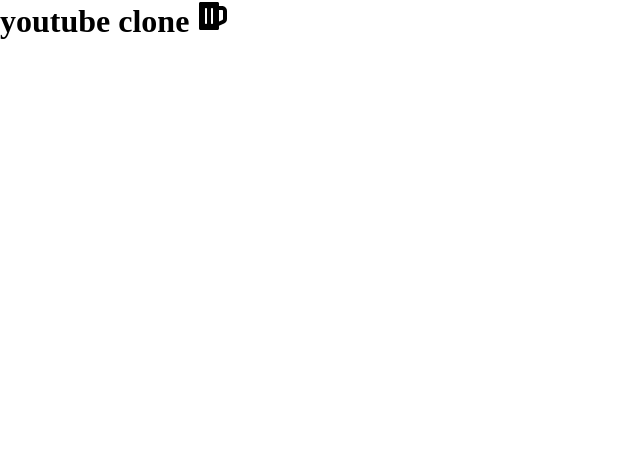
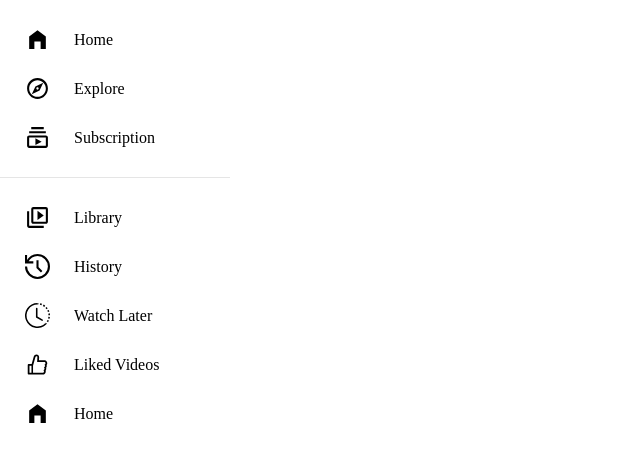
Before and after one commit to gracebir/youtubr-clone, a Next.js app: page / in a window 1280 px wide. Shown: the top 462 px of the page, without its empty margins (0-640 px from the left). Built offline with nearby package versions, Linux system fonts and the light colour scheme.

Commit message:
fix the globalstyle import issue

```diff
--- a/package.json
+++ b/package.json
@@ -10,8 +10,8 @@
   },
   "dependencies": {
     "next": "12.1.4",
-    "react": "18.0.0",
-    "react-dom": "18.0.0",
+    "react": "17.0.0",
+    "react-dom": "17.0.0",
     "react-icons": "^4.3.1",
     "styled-components": "^5.3.5"
   },
--- a/src/components/sidebar/SidebarButton.tsx
+++ b/src/components/sidebar/SidebarButton.tsx
@@ -1,25 +1,30 @@
 import React from 'react'
 import styled from 'styled-components'
 
-type sideButtonProps = {
-    label: string;
+export type sideButtonProps = {
+    title: string;
     Icon: any;
 }
 
 const ButtonWrapper = styled.div`
     display: flex;
     align-items: center;
-    margin: 12px 25px;
+    padding: 12px 25px;
+    gap: 1.5em;
+    &:hover{
+      background: #e5e5e5;
+      cursor: pointer;
+    }
 `;
 
 function SidebarButton({
-    label,
+    title,
     Icon
 }: sideButtonProps) {
   return (
     <ButtonWrapper>
-      <Icon/>
-      <span>{label}</span>
+      <Icon size={25}/>
+      <span>{title}</span>
     </ButtonWrapper>
   )
 }
--- a/src/components/sidebar/dummyData.ts
+++ b/src/components/sidebar/dummyData.ts
@@ -22,10 +22,6 @@
         Icon: MdOutlineSubscriptions
     },
     {
-        title: 'Trending',
-        Icon: ''
-    },
-    {
         title: 'Library',
         Icon: MdOutlineVideoLibrary
     },
--- a/src/components/sidebar/index.tsx
+++ b/src/components/sidebar/index.tsx
@@ -1,7 +1,15 @@
 import React from 'react'
 import styled from 'styled-components'
-import SidebarButton from './SidebarButton';
-import { sidebarData } from './dummyData';
+import SidebarButton, { sideButtonProps } from './SidebarButton';
+import {
+  MdHomeFilled,
+  MdOutlineExplore,
+  MdOutlineVideoLibrary,
+  MdOutlineSubscriptions
+} from 'react-icons/md'
+import {GrHistory} from 'react-icons/gr'
+import {BsClockHistory} from 'react-icons/bs'
+import {AiOutlineLike} from 'react-icons/ai'
 
 const SidebarWrapper = styled.div`
     height: 100%;
@@ -17,27 +25,52 @@
     margin: 15px 0;
 `;
 
+const Hr = styled.hr`
+  height: 1px;
+  background-color: #e5e5e5;
+  border: none;
+`
+
 function Sidebar() {
   return (
     <SidebarWrapper>
       <SidebarCategory>
-          {sidebarData.splice(0,3)
-          .map((data, i:number)=>(
-              <SidebarButton
-              key={i}
-              label={data.title}
-              Icon={data.Icon}/>
-          ))}
+      <SidebarButton
+      title='Home'
+      Icon={MdHomeFilled}
+      />
+      <SidebarButton
+      title='Explore'
+      Icon={MdOutlineExplore}
+      />
+      <SidebarButton
+      title='Subscription'
+      Icon={MdOutlineSubscriptions}
+      />
       </SidebarCategory>
-      <hr />
+      <Hr/>
       <SidebarCategory>
-      {sidebarData.splice(4,sidebarData.length)
-      .map((data, i:number)=>(
-              <SidebarButton
-              key={i}
-              label={data.title}
-              Icon={data.Icon}/>
-          ))}
+      <SidebarButton
+      title='Library'
+      Icon={MdOutlineVideoLibrary}
+      />
+      <SidebarButton
+      title='History'
+      Icon={GrHistory}
+      />
+      <SidebarButton
+      title='Watch Later'
+      Icon={BsClockHistory}
+      />
+      <SidebarButton
+      title='Liked Videos'
+      Icon={AiOutlineLike}
+      />
+      <SidebarButton
+      title='Home'
+      Icon={MdHomeFilled}
+      />
+
       </SidebarCategory>
     </SidebarWrapper>
   )
--- a/src/pages/index.tsx
+++ b/src/pages/index.tsx
@@ -1,11 +1,12 @@
 import type { NextPage } from 'next';
 import { FaBeer } from 'react-icons/fa';
+import Sidebar from '../components/sidebar';
 
 const Home: NextPage = () => {
   return (
-    <div>
-      <h1>youtube clone <FaBeer/></h1>
-    </div>
+    <>
+    <Sidebar/>
+    </>
   )
 }
 
```
Also changed, not shown: 1 other file (tests, documents, lock files or other folders).
